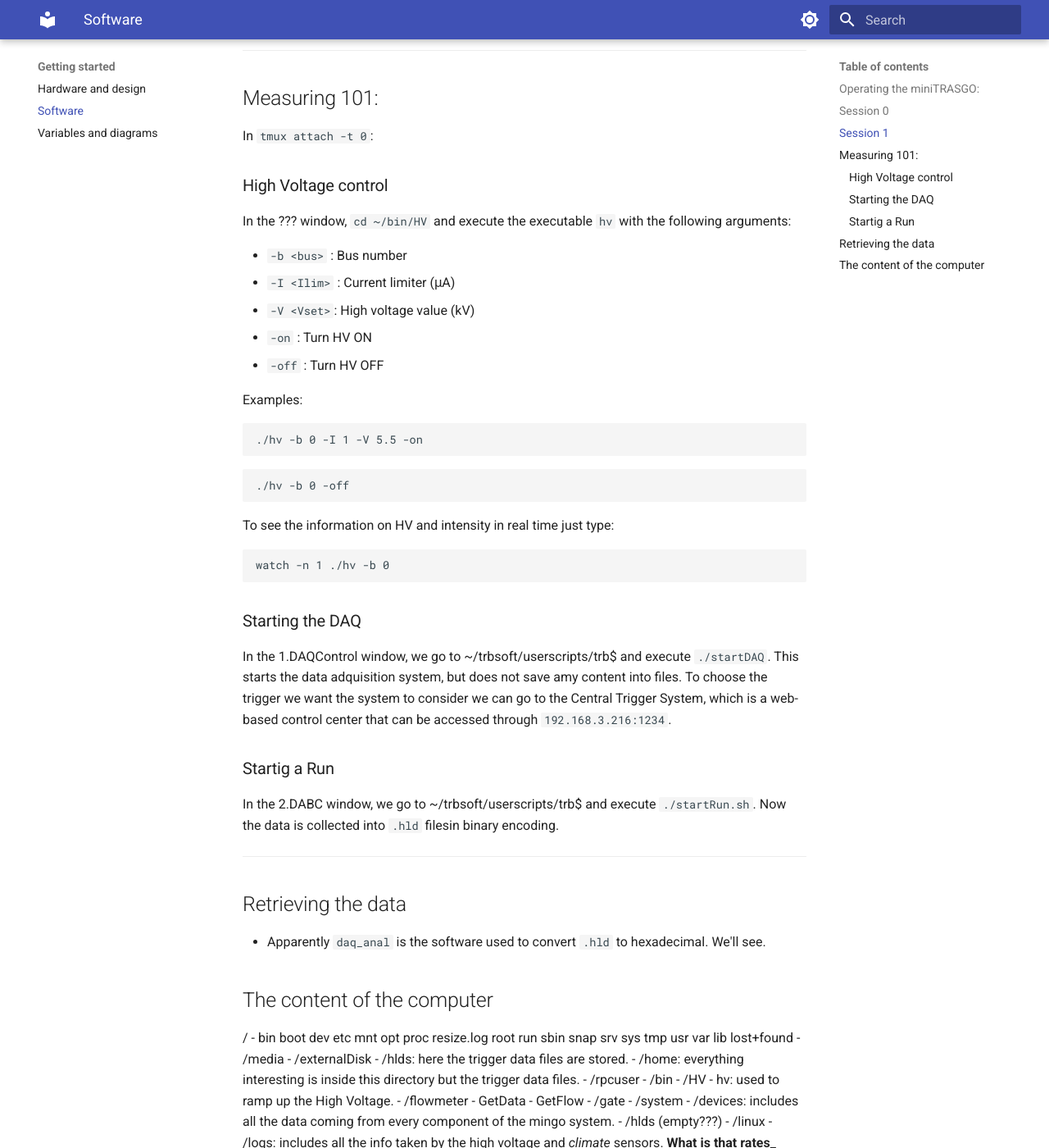
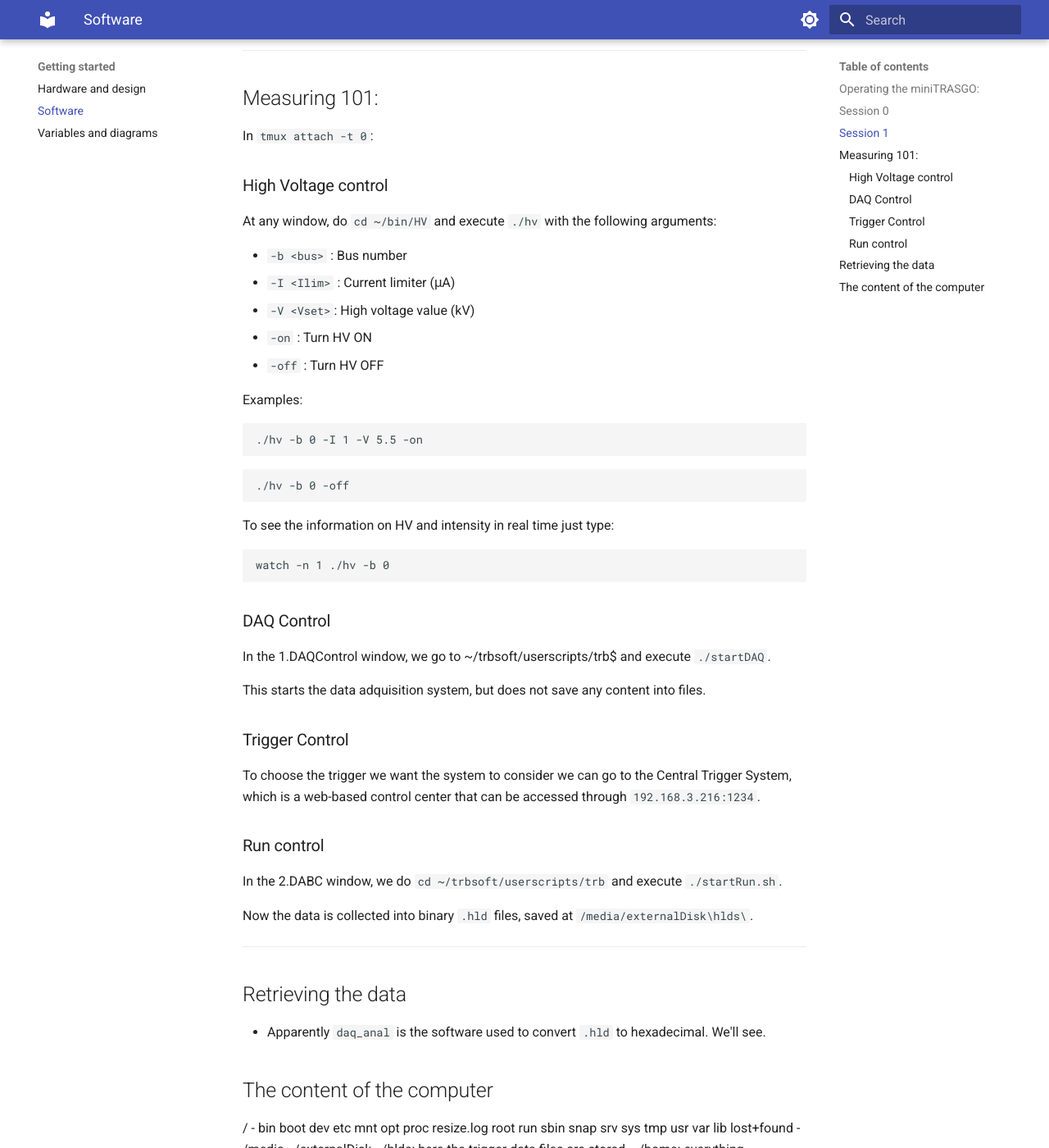
Before and after one commit to cayesoneira/miniTRASGO-documentation, an MkDocs documentation site: the page built from docs/software.md, in a window 1280 px wide and 1400 px high, scrolled down 1866 px. Shown: the whole window at 82% size. Built offline with MkDocs 1.6.1 and Material for MkDocs 9.7.7, drawn with Linux system fonts in a browser that asks for light colours.

Commit message:
Update software.md

```diff
--- a/docs/software.md
+++ b/docs/software.md
@@ -50,7 +50,7 @@
 In `tmux attach -t 0`:
 
 ### High Voltage control
-In the ??? window, `cd ~/bin/HV` and execute the executable `hv` with the following arguments:
+At any window, do `cd ~/bin/HV` and execute `./hv` with the following arguments:
 
 - `-b <bus>` : Bus number
 - `-I <Ilim>` : Current limiter (μA)
@@ -68,17 +68,26 @@
 
     watch -n 1 ./hv -b 0
 
-### Starting the DAQ
+### DAQ Control
 
-In the 1.DAQControl window, we go to ~/trbsoft/userscripts/trb$ and execute `./startDAQ`. This starts the data adquisition system, but does not save amy content into files. To choose the trigger we want the system to consider we can go to the Central Trigger System, which is a web-based control center that can be accessed through `192.168.3.216:1234`.
+In the 1.DAQControl window, we go to ~/trbsoft/userscripts/trb$ and execute `./startDAQ`.
 
-### Startig a Run
+This starts the data adquisition system, but does not save any content into files.
 
-In the 2.DABC window, we go to ~/trbsoft/userscripts/trb$ and execute `./startRun.sh`. Now the data is collected into `.hld` filesin binary encoding.
+### Trigger Control
+
+To choose the trigger we want the system to consider we can go to the Central Trigger System, which is a web-based control center that can be accessed through `192.168.3.216:1234`.
+
+### Run control
+
+In the 2.DABC window, we do `cd ~/trbsoft/userscripts/trb` and execute `./startRun.sh`.
+
+Now the data is collected into binary `.hld` files, saved at `/media/externalDisk\hlds\`.
 
 ---
 
 ## Retrieving the data
+
 - Apparently `daq_anal` is the software used to convert `.hld` to hexadecimal. We'll see.
 
 
```
